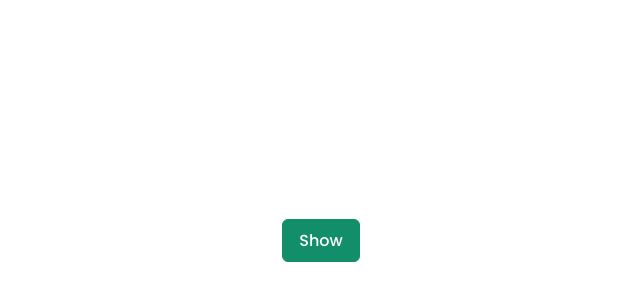
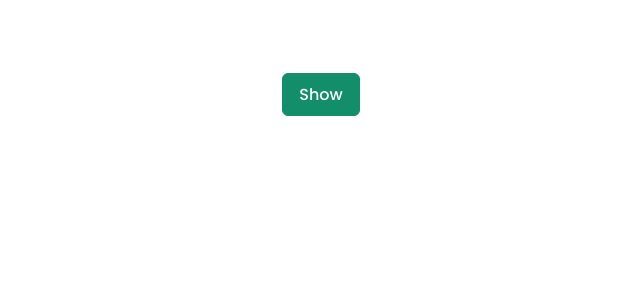
Before and after one commit to KevinBelien/ngx-emoji-picker, an Angular app: page /dialog-templates in a window 1280 px wide. Shown: the part 106-406 px from the top of the page, without its empty margins (319-959 px from the left). Built offline with nearby package versions, Linux system fonts and the light colour scheme.

Commit message:
docs: position of trigger button of dialog templates demo

```diff
--- a/projects/demo/src/app/pages/dialog/dialog-templates/dialog-templates.component.html
+++ b/projects/demo/src/app/pages/dialog/dialog-templates/dialog-templates.component.html
@@ -1,7 +1,5 @@
 <div [style.height.px]="400" class="showcase-container row-showcase justify-center align-center">
-    <div class="align-bottom">
-        <ch-button label="Show" (onClick)="handleClick($event)"></ch-button>
-    </div>
+    <ch-button label="Show" (onClick)="handleClick($event)"></ch-button>
 </div>
 
 <ch-dialog [(visible)]="visible" [width]="350" [closeOnBackdropClick]="false">
```
